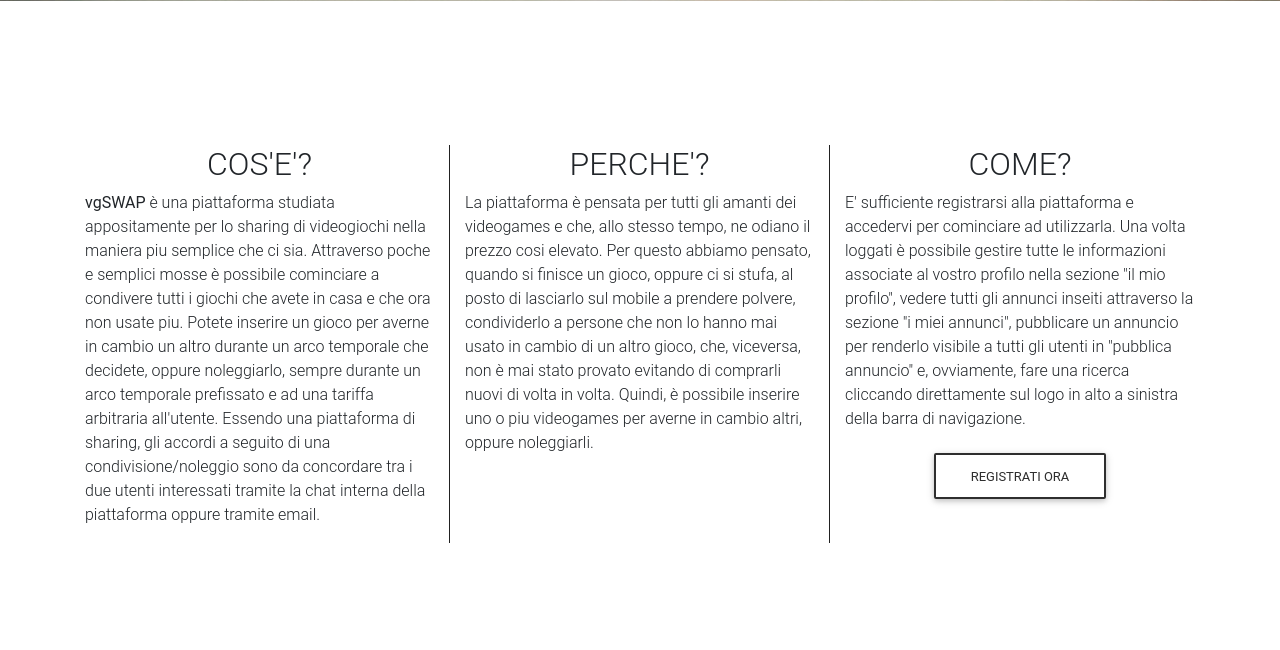
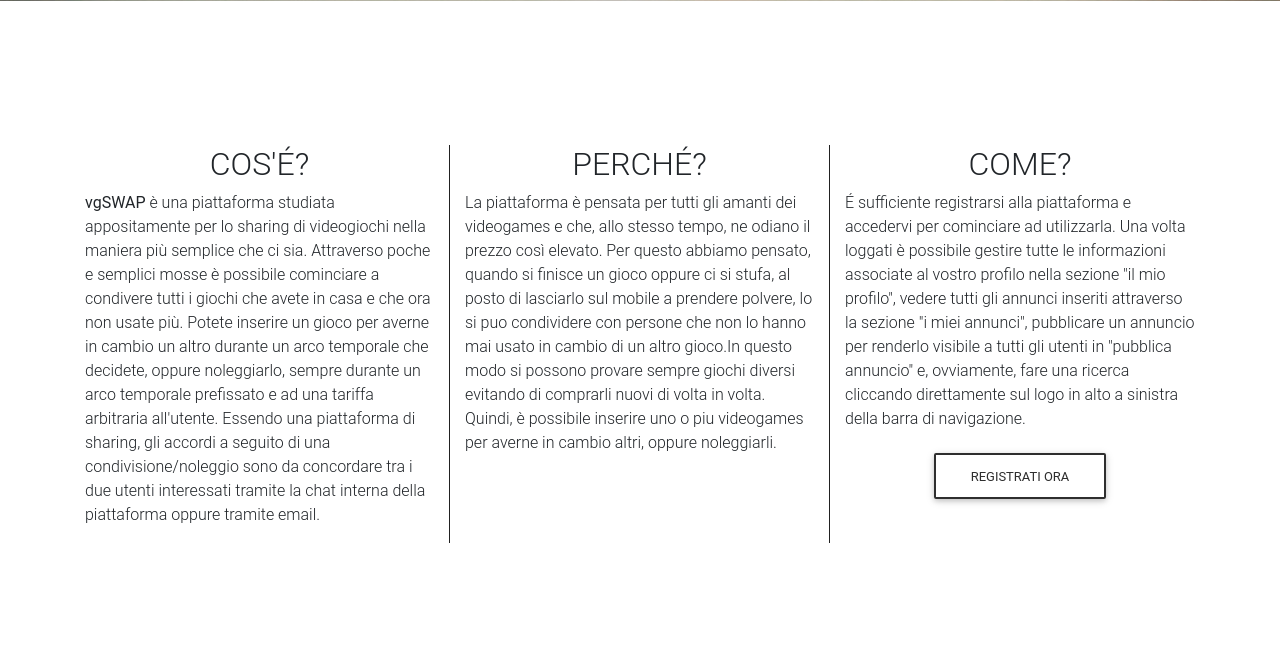
Before and after one commit to Bozzi96/SAW, a PHP site: page / in a window 1280 px wide. Shown: the part 799-1449 px from the top of the page. Run offline with PHP 8.4, Linux system fonts and the light colour scheme; some web fonts are replaced.

Commit message:
fix-vari

```diff
--- a/js/fill_ad_list_element.js
+++ b/js/fill_ad_list_element.js
@@ -90,7 +90,7 @@ function fill_ad(ad_code, ad_data) {
     title.dataset.owner_email = ad_data.email; // metadato: è la mail del proprietario
     fields[0].innerHTML = ad_data.console;
     fields[1].innerHTML = ad_data.durata + " giorni";
-    fields[2].innerHTML = ad_data.prezzo + " €";
+    fields[2].innerHTML = ad_data.prezzo + " &euro;";
 
     return ad;
 }
--- a/js/view_ad.js
+++ b/js/view_ad.js
@@ -19,7 +19,7 @@ function fill_ad(ad_data) {
     document.getElementById("ad_title").innerHTML = ad_data.nome_videogioco;
     document.getElementById("console").innerHTML = ad_data.console;
     document.getElementById("loan_length").innerHTML = ad_data.durata + " giorni";
-    document.getElementById("price").innerHTML = ad_data.prezzo + " €";
+    document.getElementById("price").innerHTML = ad_data.prezzo + " &euro;";
 
     // Filling del proprietario dell'annuncio
     document.getElementById("ad_owner").innerHTML = ad_data.nome + " " + ad_data.cognome;
--- a/pages/index.php
+++ b/pages/index.php
@@ -69,9 +69,9 @@
         <br><br><br>
         <div class="row  ">
             <div class="col-md-4 border-right border-dark">
-                <h2 class="text-center">COS'E'?</h2>
-                <p class="text-left"><b>vgSWAP</b> è una piattaforma studiata appositamente per lo sharing di videogiochi nella maniera piu semplice che ci sia.
-                Attraverso poche e semplici mosse è possibile cominciare a condivere tutti i giochi che avete in casa e che ora non usate piu.
+                <h2 class="text-center">COS'E&#769;?</h2>
+                <p class="text-left"><b>vgSWAP</b> è una piattaforma studiata appositamente per lo sharing di videogiochi nella maniera piu&#768; semplice che ci sia.
+                Attraverso poche e semplici mosse è possibile cominciare a condivere tutti i giochi che avete in casa e che ora non usate piu&#768;.
                 Potete inserire un gioco per averne in cambio un altro durante un arco temporale che decidete, oppure noleggiarlo, sempre durante un
                 arco temporale prefissato e ad una tariffa arbitraria all'utente.
                 Essendo una piattaforma di sharing, gli accordi a seguito di una condivisione/noleggio sono da concordare tra i due utenti interessati
@@ -79,17 +79,17 @@
                </p>
             </div>
             <div class="col-md-4 border-right border-dark">
-                <h2 class="text-center">PERCHE'?</h2>
-                <p class="text-left">La piattaforma è pensata per tutti gli amanti dei videogames e che, allo stesso tempo, ne odiano il prezzo cosi elevato.
-                Per questo abbiamo pensato, quando si finisce un gioco, oppure ci si stufa, al posto di lasciarlo sul mobile a  prendere polvere, condividerlo
-                a persone che non lo hanno mai usato in cambio di un altro gioco, che, viceversa, non è mai stato provato evitando di comprarli nuovi di
-                volta in volta. Quindi, è possibile inserire uno o piu videogames per averne in cambio altri, oppure noleggiarli.</p>
+                <h2 class="text-center">PERCHE&#769;?</h2>
+                <p class="text-left">La piattaforma è pensata per tutti gli amanti dei videogames e che, allo stesso tempo, ne odiano il prezzo cosi&#768; elevato.
+                Per questo abbiamo pensato, quando si finisce un gioco oppure ci si stufa, al posto di lasciarlo sul mobile a  prendere polvere, lo si puo condividere
+                con persone che non lo hanno mai usato in cambio di un altro gioco.In questo modo si possono provare sempre giochi diversi evitando di comprarli nuovi di volta in volta.
+                Quindi, è possibile inserire uno o piu videogames per averne in cambio altri, oppure noleggiarli.</p>
 
             </div>
             <div class="col-md-4 ">
                 <h2 class="text-center">COME?</h2>
-                <p class="text-left"> E' sufficiente registrarsi alla piattaforma e accedervi per cominciare ad utilizzarla. Una volta loggati è possibile gestire tutte le
-                informazioni associate al vostro profilo nella sezione "il mio profilo", vedere tutti gli annunci inseiti attraverso la sezione "i miei annunci",
+                <p class="text-left"> E&#769; sufficiente registrarsi alla piattaforma e accedervi per cominciare ad utilizzarla. Una volta loggati è possibile gestire tutte le
+                informazioni associate al vostro profilo nella sezione "il mio profilo", vedere tutti gli annunci inseriti attraverso la sezione "i miei annunci",
                 pubblicare un annuncio per renderlo visibile a tutti gli utenti  in "pubblica annuncio" e, ovviamente, fare una ricerca cliccando direttamente sul
                 logo in alto a sinistra della barra di navigazione.</p>
                 <div class="text-center">
--- a/pages/index_with_login_made.php
+++ b/pages/index_with_login_made.php
@@ -102,6 +102,7 @@
 
 
     <!-- Optional JavaScript -->
+    <script type="text/javascript" src="../js/videoGameSwap.js"></script>
     <script src="https://maps.google.com/maps/api/js?key=AIzaSyB58OmlW7yIXR--pf3dE5djLqEVI0UqujY"></script>
    <script type="text/javascript" src="../js/google_maps.js"></script>
 
--- a/pages/view_ad.php
+++ b/pages/view_ad.php
@@ -72,7 +72,7 @@
                             <img class="card-img-top" id="profile_img" src="" alt="Card image">
                             <div class="card-body">
                                 <h4 class="card-title" id="ad_owner"></h4>
-                                <h5 id="owner_feedback">Affidabilità: </h5>
+                                <h5 id="owner_feedback">Affidabilita&#768;: </h5>
                                 <p class="card-text" id="location"></p>
                                 <a href="profile.php" class="btn btn-primary">Visualizza profilo</a>
                             </div>
```
